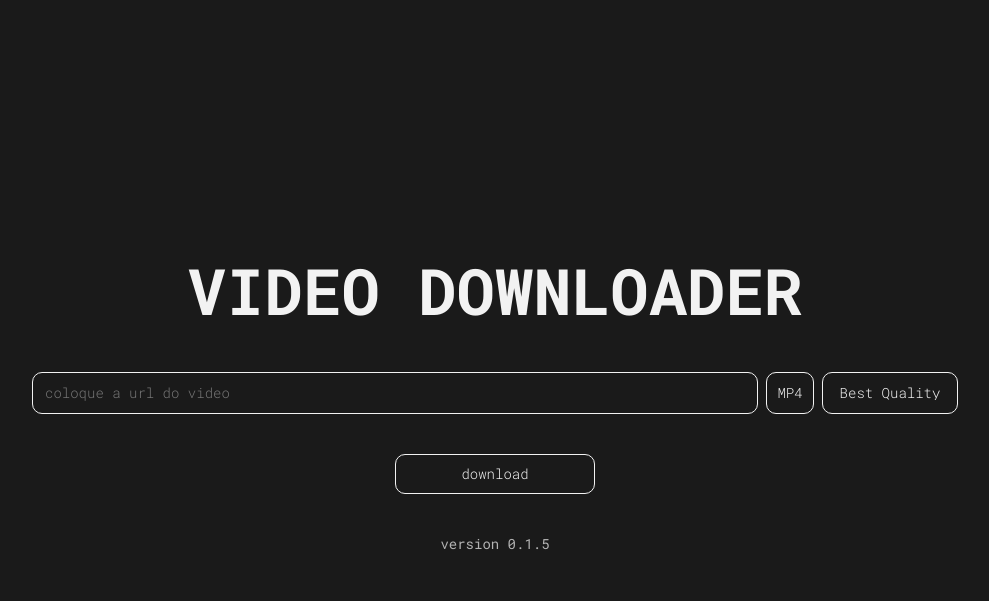
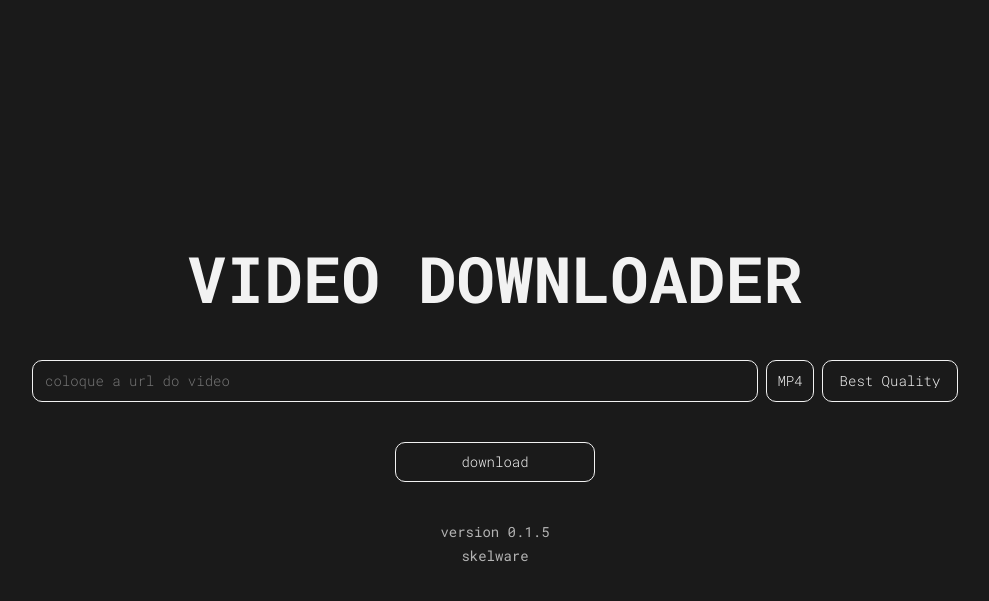
Before and after one commit to brasga-a/video-downloader, a Flask app: page / in a window 1280 px wide. Shown: the top 601 px of the page, without its empty margins (145-1134 px from the left). Run offline with Flask 3, Linux system fonts and the light colour scheme.

Commit message:
adicionado tag criador no rodapé

```diff
--- a/static/css/style.css
+++ b/static/css/style.css
@@ -125,3 +125,10 @@ body{
     padding: 0px 8px;
     text-align: center;
 }
+
+.footer{
+    display: flex;
+    align-items: center;
+    flex-direction: column;
+    gap: 5px;
+}
--- a/templates/index.html
+++ b/templates/index.html
@@ -36,7 +36,10 @@
                 <option value="5x">5x</option>
             </select> -->
         </div>
-        <p class="main_container__version">version 0.1.5</p>
+        <div class="footer">
+            <p class="main_container__version">version 0.1.5</p>
+            <p class="main_container__version">skelware</p>
+        </div>
     </main>
 </body>
 </html>
```
Also changed, not shown: Readme.md.
